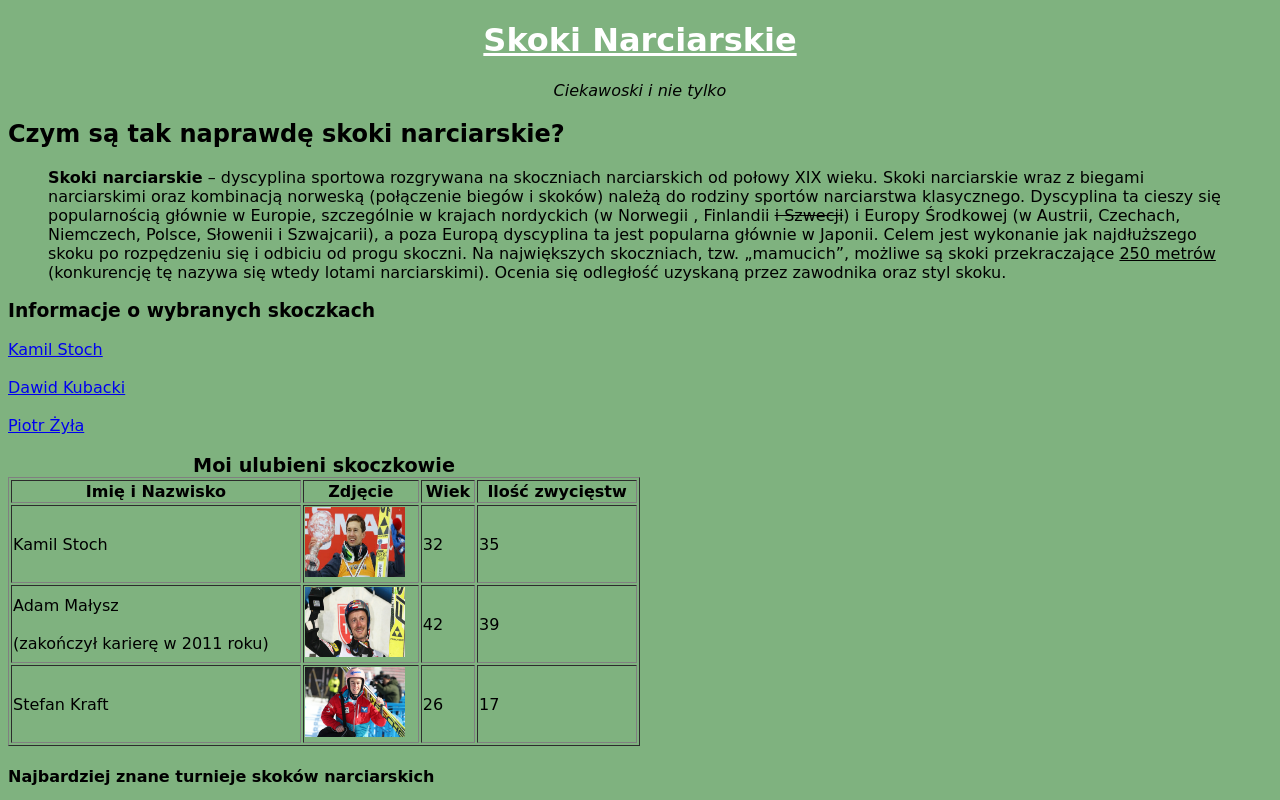
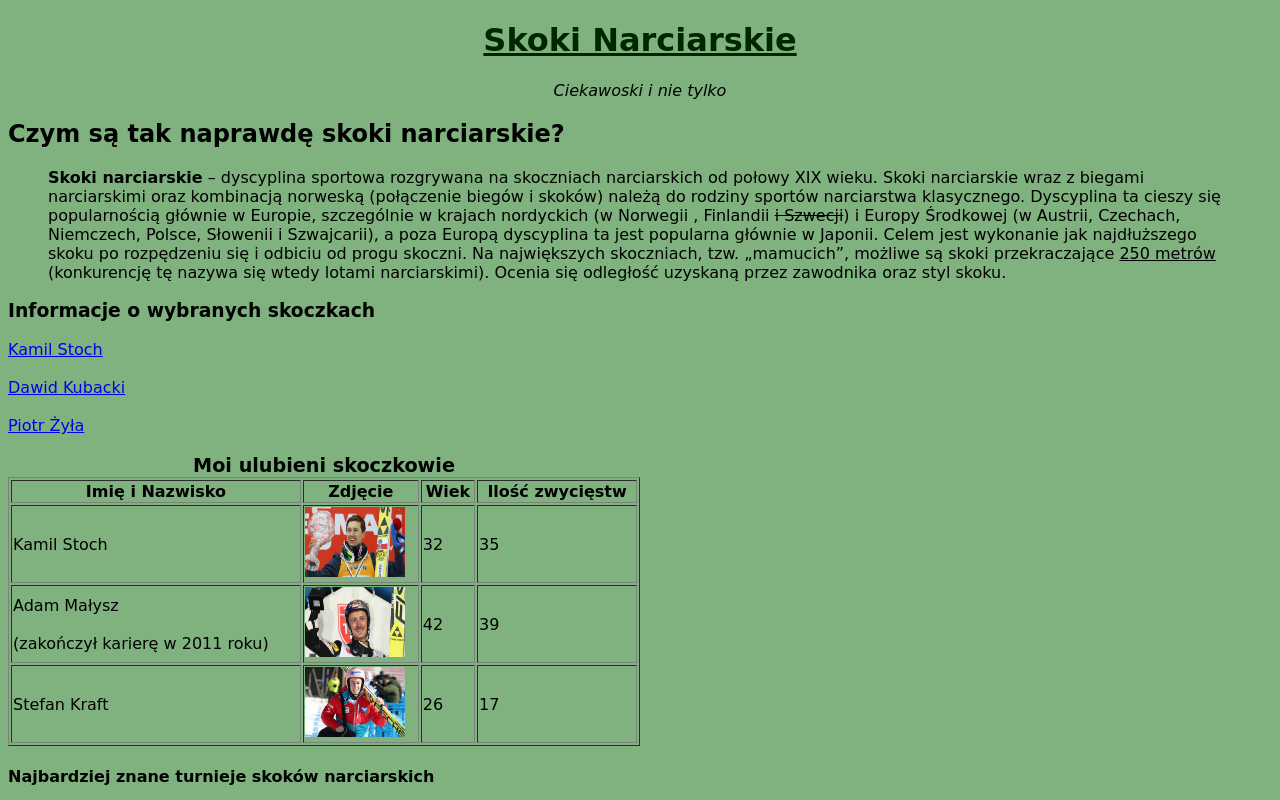
Before and after one commit to Michal-20/Michal-20.github.io, a plain HTML site: page zadanie2/skoki.html in a window 1280 px wide. Shown: the top 800 px of the page. Drawn offline with Linux system fonts and the light colour scheme.

Commit message:
Update skoki.html

```diff
--- a/zadanie2/skoki.html
+++ b/zadanie2/skoki.html
@@ -10,7 +10,7 @@
 	<body style="background-color:#7fb27f;font-family: 'Shadows Into Light', cursive; ">
 		<!-- Strona ta została stworzona przez Michała Kaczyńskiego -->
 		<header>
-			<h1 align="center" style="color:#FFFFFF "><ins> Skoki Narciarskie</ins> </h1>
+			<h1 align="center" style="color:#002600 "><ins> Skoki Narciarskie</ins> </h1>
 			<p align="center"><i> Ciekawoski i nie tylko</i></p>
 		</header>
 
```
